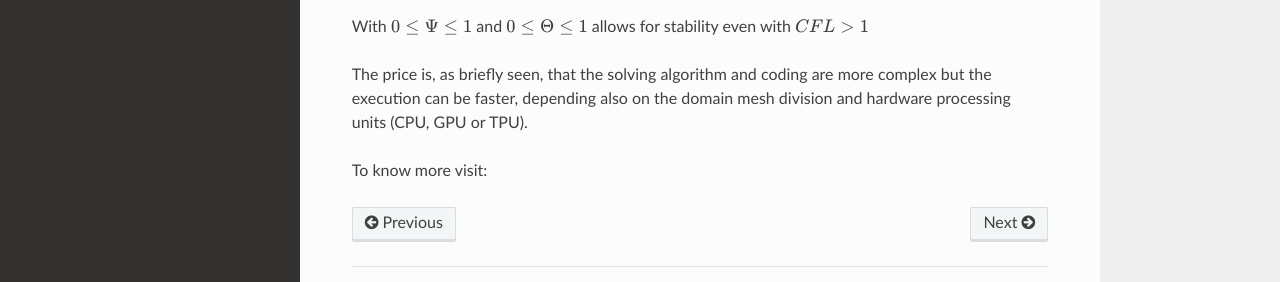
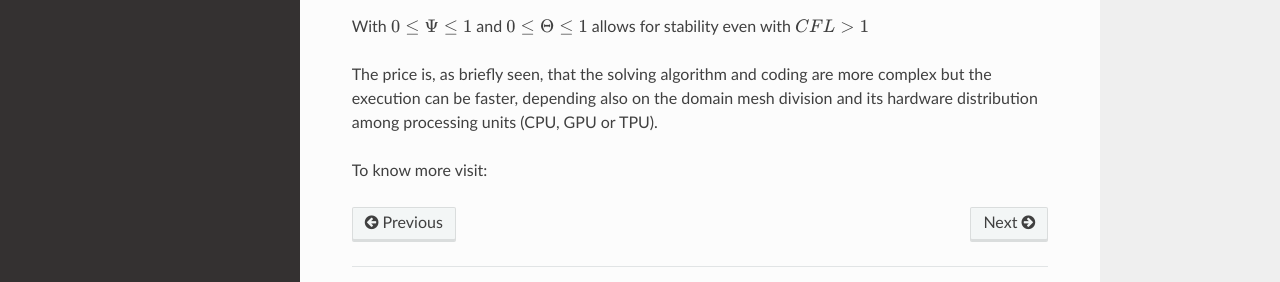
Before and after one commit to ivillamadrid/FloodMapping, a Sphinx documentation site: the page built from docs/source/claws.rst, in a window 1280 px wide and 1132 px high. Shown: the part 760-1042 px from the top of the window. Built offline with Sphinx 7.4.7 and the Read the Docs theme 2.0.0, drawn with Linux system fonts in a browser that asks for light colours.

Commit message:
Update claws.rst

```diff
--- a/docs/source/claws.rst
+++ b/docs/source/claws.rst
@@ -36,6 +36,6 @@ Whereas an implicit discretization scheme, like the box scheme:
 With  :math:`0 \le \Psi \le 1` and :math:`0 \le \Theta \le 1` allows for stability even with :math:`CFL \gt 1`
 
 The price is, as briefly seen, that the solving algorithm and coding are more complex but the execution can be faster, depending
-also on the domain mesh division and hardware processing units (CPU, GPU or TPU).
+also on the domain mesh division and its hardware distribution among processing units (CPU, GPU or TPU).
 
 To know more visit:
```
